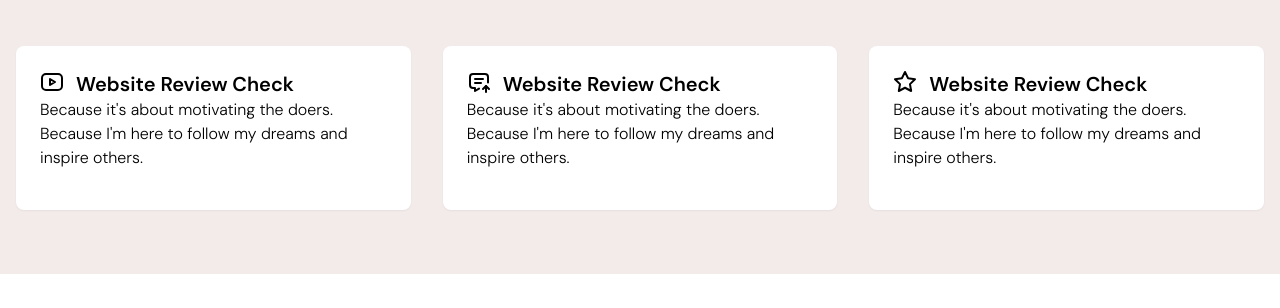
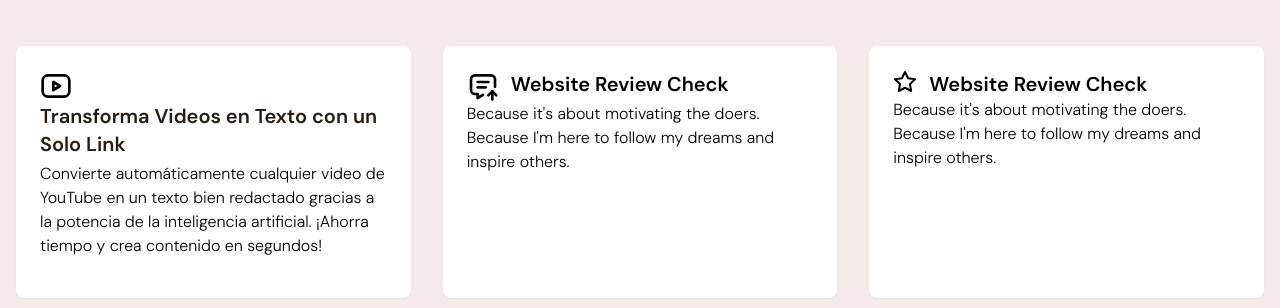
Before and after one commit to javierlnc/AIBlogGenerartor, an Angular app: page /home in a window 1280 px wide. Shown: the part 942-1250 px from the top of the page. Built offline with nearby package versions, Linux system fonts and the light colour scheme.

Commit message:
add copy to the firts card

```diff
--- a/src/app/modules/pages/home/home.component.html
+++ b/src/app/modules/pages/home/home.component.html
@@ -35,7 +35,7 @@
       <div
         class="relative flex flex-col my-6 bg-white shadow-sm rounded-lg p-6"
       >
-        <div class="flex">
+        <div class="flex flex-col">
           <svg
             xmlns="http://www.w3.org/2000/svg"
             width="24"
@@ -46,7 +46,7 @@
             stroke-width="2"
             stroke-linecap="round"
             stroke-linejoin="round"
-            class="icon icon-tabler icons-tabler-outline icon-tabler-brand-youtube"
+            class="h-8 w-8"
           >
             <path stroke="none" d="M0 0h24v24H0z" fill="none" />
             <path
@@ -54,13 +54,14 @@
             />
             <path d="M10 9l5 3l-5 3z" />
           </svg>
-          <h5 class="ml-3 text-slate-800 text-xl font-semibold">
-            Website Review Check
+          <h5 class="text-stone-900 mb-1 text-xl font-semibold">
+            Transforma Videos en Texto con un Solo Link
           </h5>
         </div>
         <p class="block text-slate-600 leading-normal font-light mb-4">
-          Because it&apos;s about motivating the doers. Because I&apos;m here to
-          follow my dreams and inspire others.
+          Convierte automáticamente cualquier video de YouTube en un texto bien
+          redactado gracias a la potencia de la inteligencia artificial. ¡Ahorra
+          tiempo y crea contenido en segundos!
         </p>
       </div>
       <div
@@ -77,7 +78,7 @@
             stroke-width="2"
             stroke-linecap="round"
             stroke-linejoin="round"
-            class="icon icon-tabler icons-tabler-outline icon-tabler-message-up"
+            class="h-8 w-8"
           >
             <path stroke="none" d="M0 0h24v24H0z" fill="none" />
             <path d="M8 9h8" />
@@ -111,7 +112,7 @@
             stroke-width="2"
             stroke-linecap="round"
             stroke-linejoin="round"
-            class="icon icon-tabler icons-tabler-outline icon-tabler-star"
+            class="icon icon-tabler icons-tabler-outline icon-tabler-star h-6 w-6"
           >
             <path stroke="none" d="M0 0h24v24H0z" fill="none" />
             <path
```
